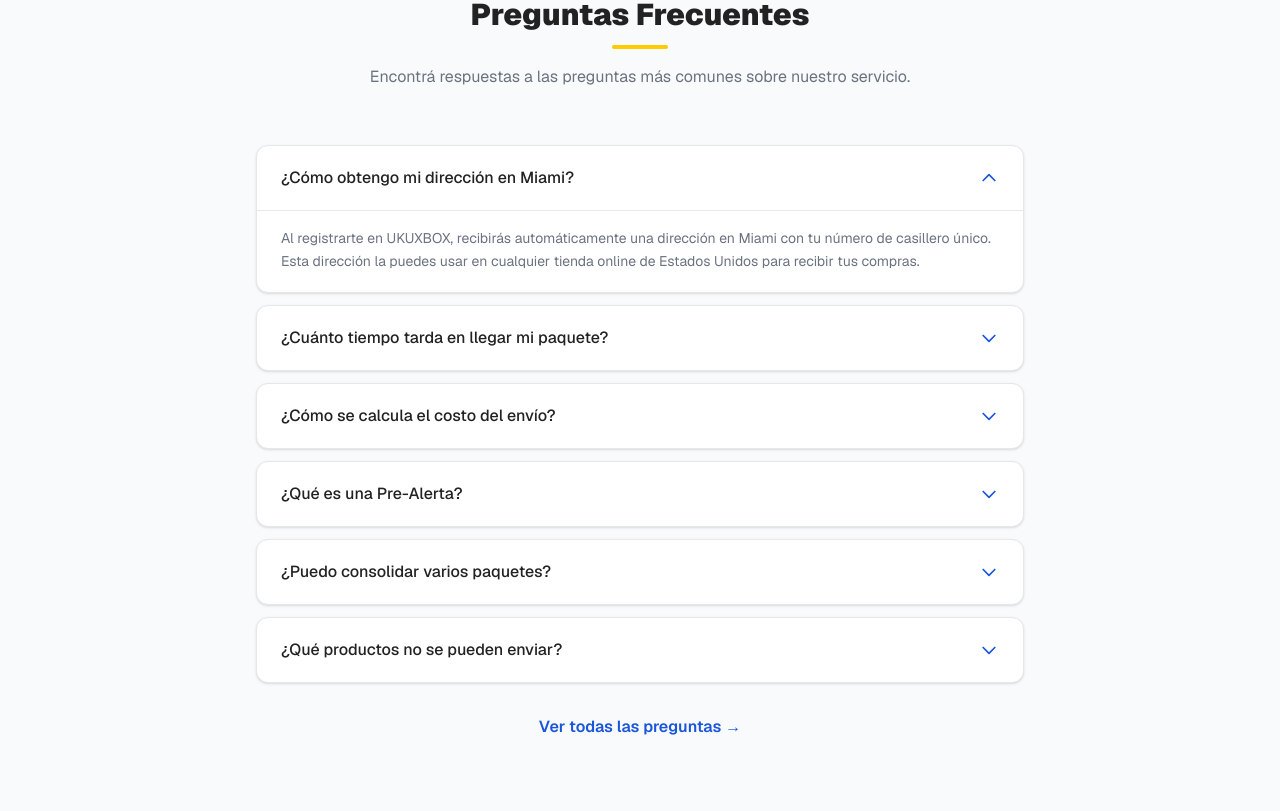
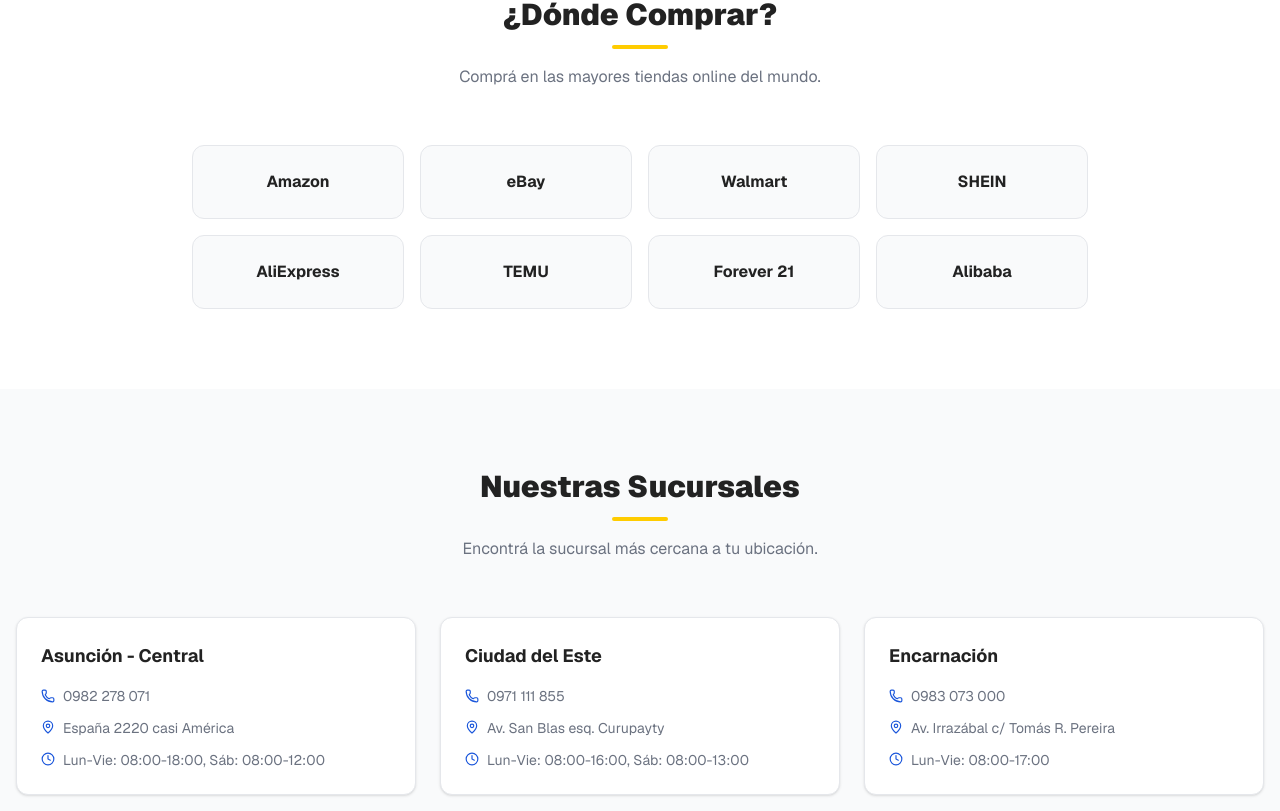
Before and after one commit to benito1py-commits/ukubox, a Next.js app: page /sitio in a window 1280 px wide. Shown: the part 3689-4500 px from the top of the page. Built offline with nearby package versions, Linux system fonts and the light colour scheme; no server answers.

Commit message:
Remove FAQ section from homepage, keep in menu

```diff
--- a/src/app/sitio/page.tsx
+++ b/src/app/sitio/page.tsx
@@ -3,15 +3,6 @@
 import Link from "next/link";
 import { useState, useRef } from "react";
 import { Search, Package2, Calculator, Plane, Ship, Ban, Truck, ShoppingCart, Globe, Box, Shield, Warehouse, MapPin, Phone, Clock, Mail } from "lucide-react";
-
-const faqs = [
-  { pregunta: "¿Cómo obtengo mi dirección en Miami?", respuesta: "Al registrarte en UKUXBOX, recibirás automáticamente una dirección en Miami con tu número de casillero único. Esta dirección la puedes usar en cualquier tienda online de Estados Unidos para recibir tus compras." },
-  { pregunta: "¿Cuánto tiempo tarda en llegar mi paquete?", respuesta: "El tiempo de tránsito desde Miami hasta nuestras oficinas en Paraguay es de aproximadamente 7 a 12 días hábiles, dependiendo del tipo de envío y el despacho aduanero." },
-  { pregunta: "¿Cómo se calcula el costo del envío?", respuesta: "El costo se calcula por peso en kilos. Nuestras tarifas arrancan desde $8 por kilo para envíos regulares. Paquetes más pesados pueden tener tarifas especiales. Contactanos para una cotización personalizada." },
-  { pregunta: "¿Qué es una Pre-Alerta?", respuesta: "La Pre-Alerta es un aviso que vos enviás cuando comprás algo online. Nos decís el número de tracking, la tienda y el valor declarado, así podemos prepararnos para recibir tu paquete y agilizar el proceso." },
-  { pregunta: "¿Puedo consolidar varios paquetes?", respuesta: "Sí, ofrecemos servicio de consolidación. Podés acumular varios paquetes en tu casillero de Miami y enviarlos todos juntos en un solo despacho, ahorrando en costos de envío." },
-  { pregunta: "¿Qué productos no se pueden enviar?", respuesta: "No se pueden enviar materiales peligrosos, armas, drogas, alimentos perecederos, animales vivos, ni artículos prohibidos por la legislación paraguaya. Consultá nuestra lista completa de artículos restringidos." },
-];
 
 const steps = [
   { num: "01", title: "Registrate", desc: "Creá tu casilla gratuitamente y ya estarás habilitado para realizar tus compras en el exterior.", href: "https://wa.me/595982278071?text=Hola,%20quiero%20crear%20mi%20casillero" },
@@ -52,7 +43,7 @@
 
 export default function HomePage() {
   const [activeStep, setActiveStep] = useState(0);
-  const [openFaq, setOpenFaq] = useState<number | null>(0);
+
   const [trackingNumber, setTrackingNumber] = useState("");
   const [weight, setWeight] = useState("1");
   const [contactSent, setContactSent] = useState(false);
@@ -282,49 +273,6 @@
         </div>
       </section>
 
-      {/* ═══ PREGUNTAS FRECUENTES ═══ */}
-      <section className="py-20 bg-gray-50">
-        <div className="max-w-7xl mx-auto px-4">
-          <div className="text-center mb-14">
-            <h2 className="text-3xl font-black mb-3">Preguntas Frecuentes</h2>
-            <div className="w-14 h-1 bg-accent mx-auto mb-4 rounded-full" />
-            <p className="text-muted-foreground max-w-xl mx-auto">
-              Encontrá respuestas a las preguntas más comunes sobre nuestro servicio.
-            </p>
-          </div>
-          <div className="max-w-3xl mx-auto space-y-3">
-            {faqs.slice(0, 6).map((faq, index) => (
-              <div key={index} className="bg-white border border-border rounded-xl overflow-hidden shadow-sm">
-                <button
-                  onClick={() => setOpenFaq(openFaq === index ? null : index)}
-                  className="w-full px-6 py-5 text-left flex items-center justify-between font-medium hover:bg-gray-50/50 transition-colors"
-                >
-                  <span>{faq.pregunta}</span>
-                  <svg
-                    className={`w-5 h-5 text-primary shrink-0 ml-4 transition-transform ${openFaq === index ? "rotate-180" : ""}`}
-                    fill="none"
-                    viewBox="0 0 24 24"
-                    stroke="currentColor"
-                  >
-                    <path strokeLinecap="round" strokeLinejoin="round" strokeWidth={2} d="M19 9l-7 7-7-7" />
-                  </svg>
-                </button>
-                {openFaq === index && (
-                  <div className="px-6 pb-5 text-muted-foreground text-sm leading-relaxed border-t border-border pt-4">
-                    {faq.respuesta}
-                  </div>
-                )}
-              </div>
-            ))}
-          </div>
-          <div className="text-center mt-8">
-            <Link href="/sitio/preguntas-frecuentes" className="text-primary font-semibold hover:underline">
-              Ver todas las preguntas →
-            </Link>
-          </div>
-        </div>
-      </section>
-
       {/* ═══ DÓNDE COMPRAR ═══ */}
       <section className="py-20 bg-white">
         <div className="max-w-7xl mx-auto px-4">
```
